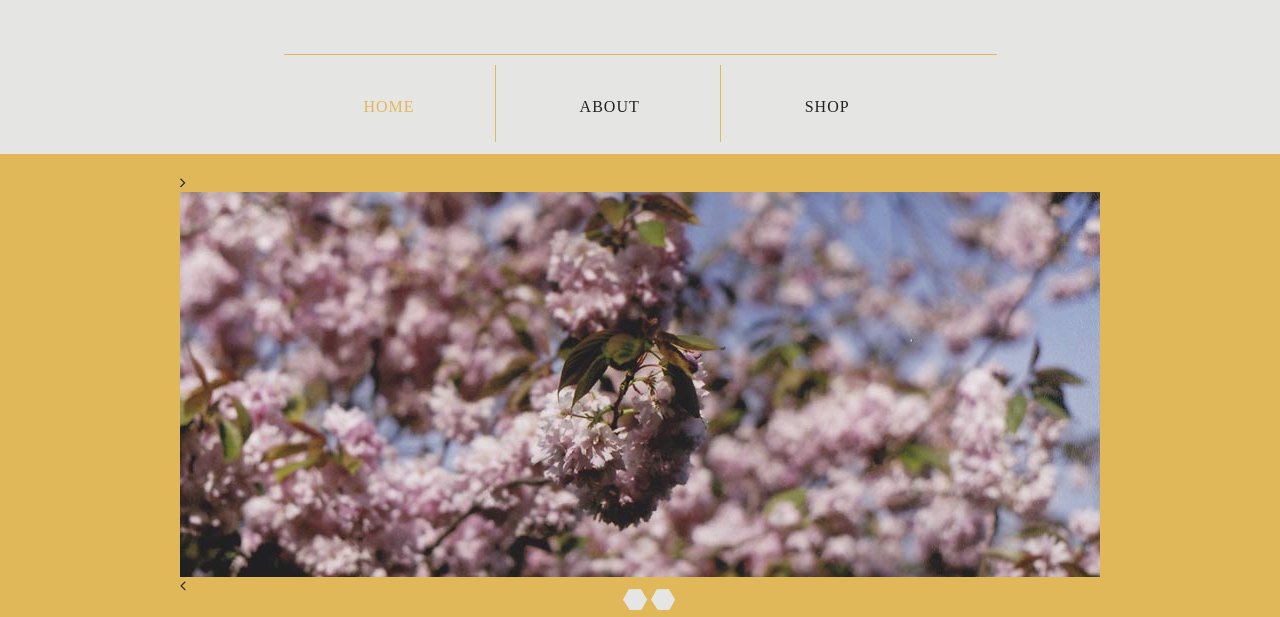
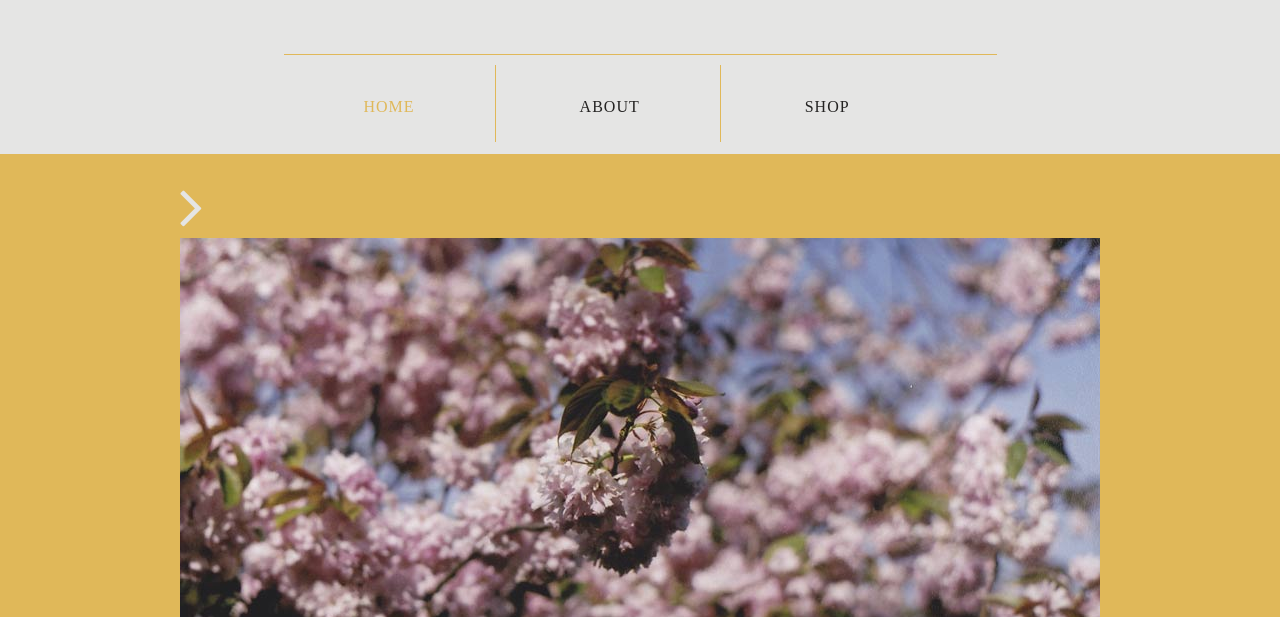
Before and after one commit to IzzySmillie/Save-the-Bees, a plain HTML site: page index.html in a window 1280 px wide. Shown: the part 196-813 px from the top of the page. Drawn offline with Linux system fonts and the light colour scheme.

Commit message:
increased size of carousel arrow and colour

```diff
--- a/index.css
+++ b/index.css
@@ -140,6 +140,11 @@ a.active{
 }
 
 /* Home main body content */
+
+.arrow{
+  color:#e5e5e4;
+}
+
 
 .hcomb{
   position:absolute;
--- a/index.html
+++ b/index.html
@@ -109,8 +109,8 @@
         infinite:true,
         autoplay:true,
         autoplaySpeed:4000,
-        prevArrow:'<i class="arrow fa fa-angle-right"></i>',
-        nextArrow:'<i class="arrow fa fa-angle-left"></i>',
+        prevArrow:'<i class="arrow fa fa-angle-right fa-4x"></i>',
+        nextArrow:'<i class="arrow fa fa-angle-left fa-4x"></i>',
       });
     });
   </script>
```
